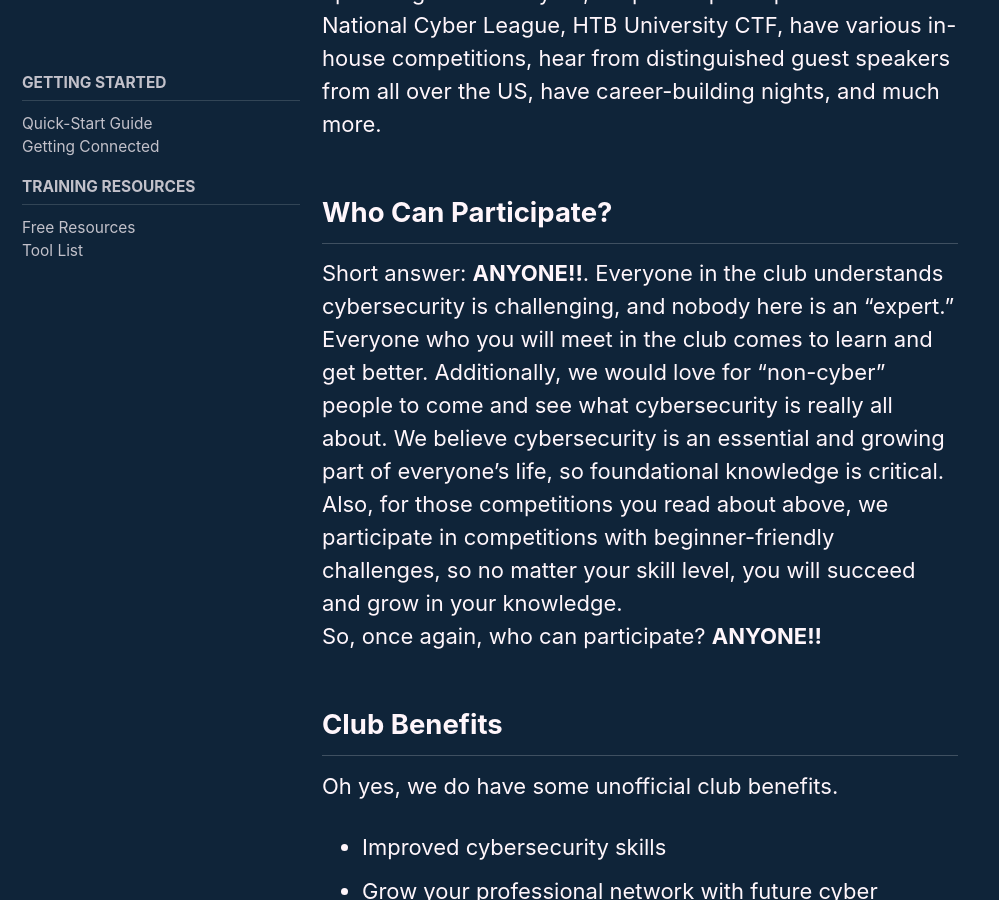
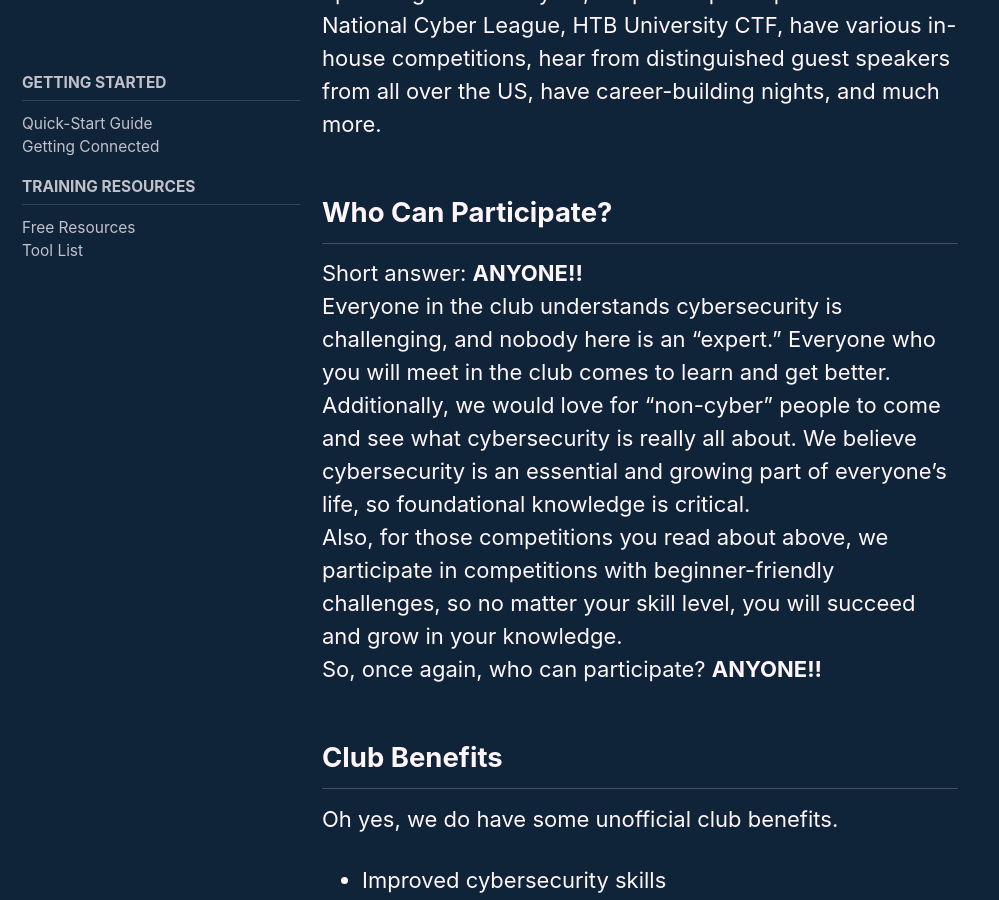
Before and after one commit to USUSOC/ususoc.github.io, a Jekyll site: the page built from _pages/about.md, in a window 1280 px wide and 900 px high, scrolled down 724 px. Shown: the whole window, without its empty margins (0-999 px from the left). Built offline with Jekyll 4.4.1, drawn with Linux system fonts in a browser that asks for light colours; cached includes are drawn as plain includes.

Commit message:
Update about.md

```diff
--- a/_pages/about.md
+++ b/_pages/about.md
@@ -15,16 +15,15 @@ reflecting our desire to be an official and recognized organization while refere
 
 ## Activities
 
-Here in S.O.C., we participate in many activities each semester (yes, including the Summer semester). This upcoming academic year, we plan to participate in the National Cyber League, HTB University CTF, have various in-house competitions,
-hear from distinguished guest speakers from all over the US, have career-building nights, and much more.
+Here in S.O.C., we participate in many activities each semester (yes, including the Summer semester). This upcoming academic year, we plan to participate in the National Cyber League, HTB University CTF, have various in-house competitions, hear from distinguished guest speakers from all over the US, have career-building nights, and much more.
 
 ## Who Can Participate?
 
-Short answer: **ANYONE!!**.
+Short answer: **ANYONE!!**<br/>
 Everyone in the club understands cybersecurity is challenging, and nobody here is an "expert." Everyone who you will meet in the club comes to learn and get better. Additionally, we would love for "non-cyber" people to come and see what cybersecurity is really all about. We believe cybersecurity is an essential and growing part of everyone's life, so foundational knowledge is critical.
-<br>
+<br/>
 Also, for those competitions you read about above, we participate in competitions with beginner-friendly challenges, so no matter your skill level, you will succeed and grow in your knowledge.
-<br>
+<br/>
 So, once again, who can participate? **ANYONE!!**
 
 ## Club Benefits
```
